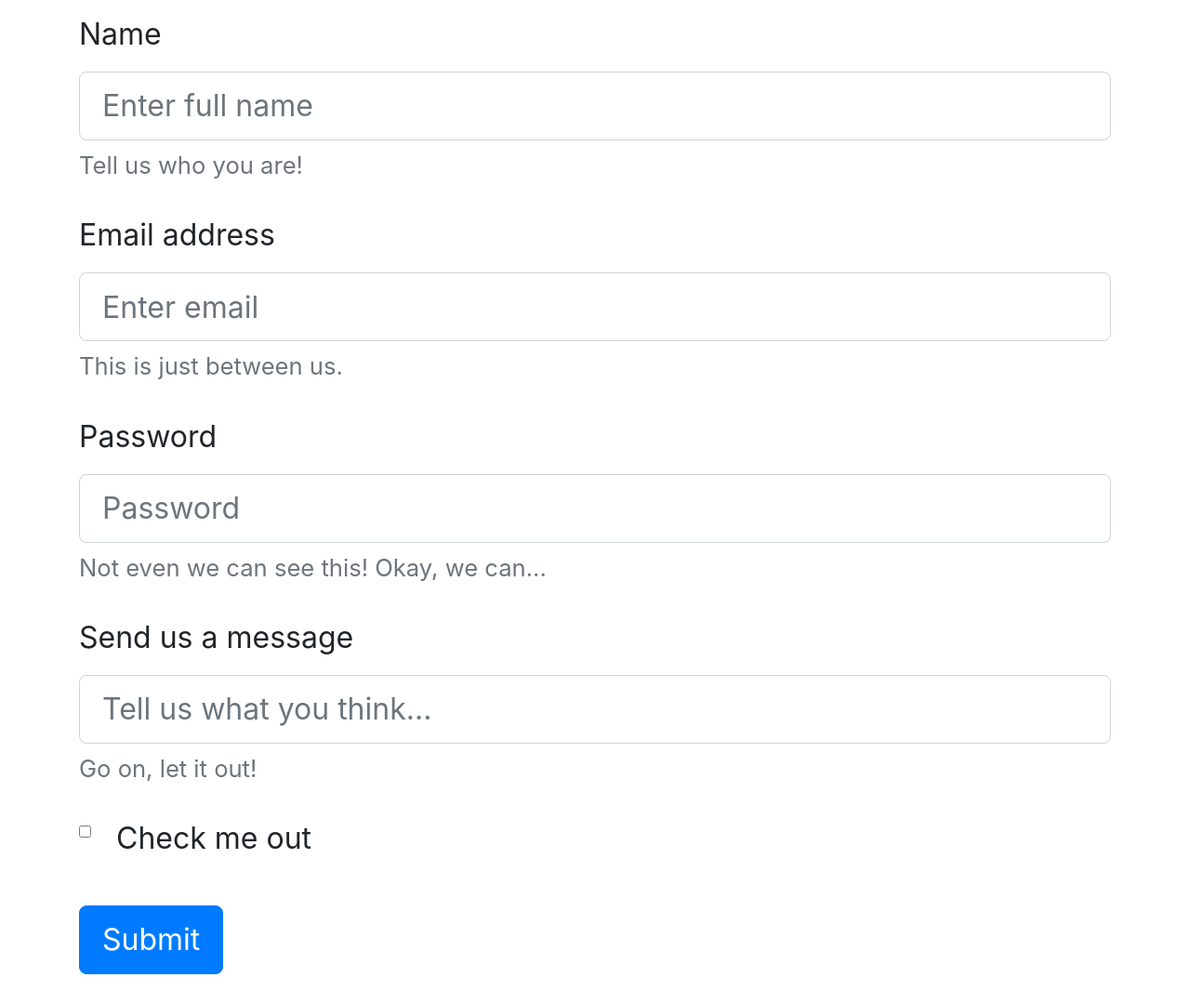
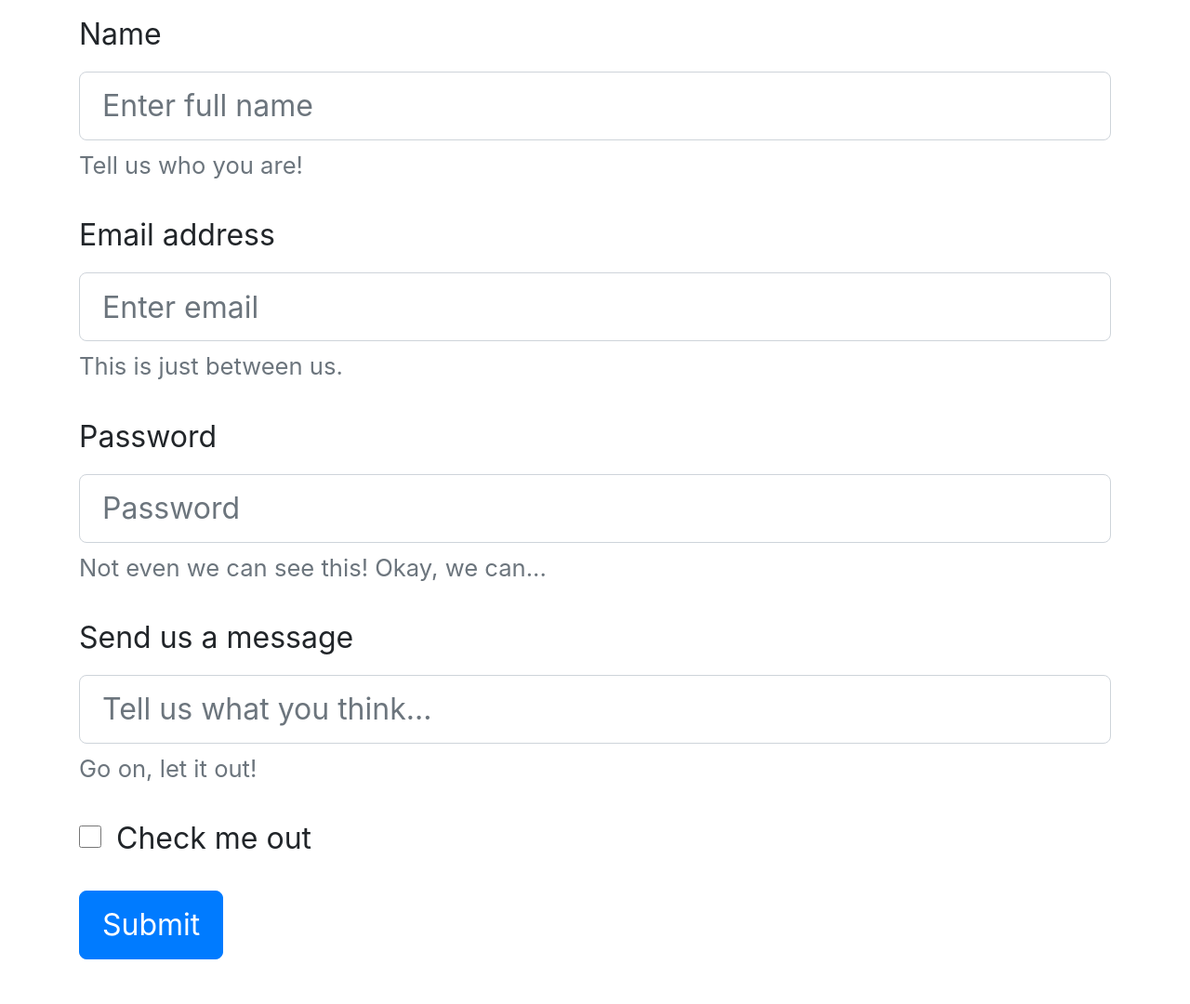
Before and after one commit to LeandroBerlin/Fetch-Submit, a website built with webpack: page src/index.html in a window 1280 px wide. Shown: the part 80-1160 px from the top of the page at 93% size. Built offline with nearby package versions, Linux system fonts and the light colour scheme.

Commit message:
Change font-size

```diff
--- a/src/styles/main.scss
+++ b/src/styles/main.scss
@@ -1,7 +1,8 @@
 :root {
     font-size: 2rem;
+   }
+
+.form-check-input {
+    width: 0.75rem;
+    height: 0.75rem;
 }
-
-.form-check {
-    height: 2rem;
-}
```
